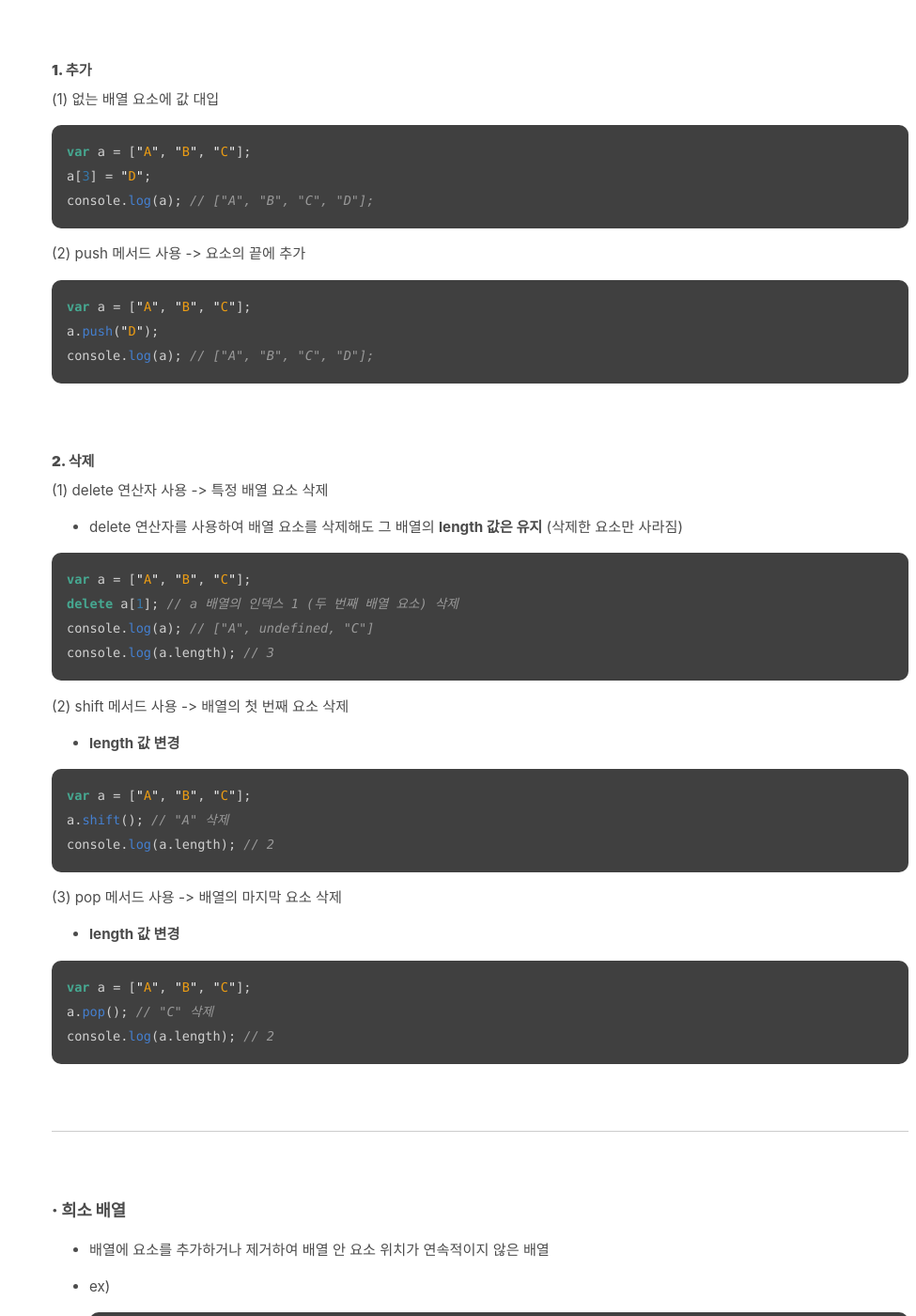
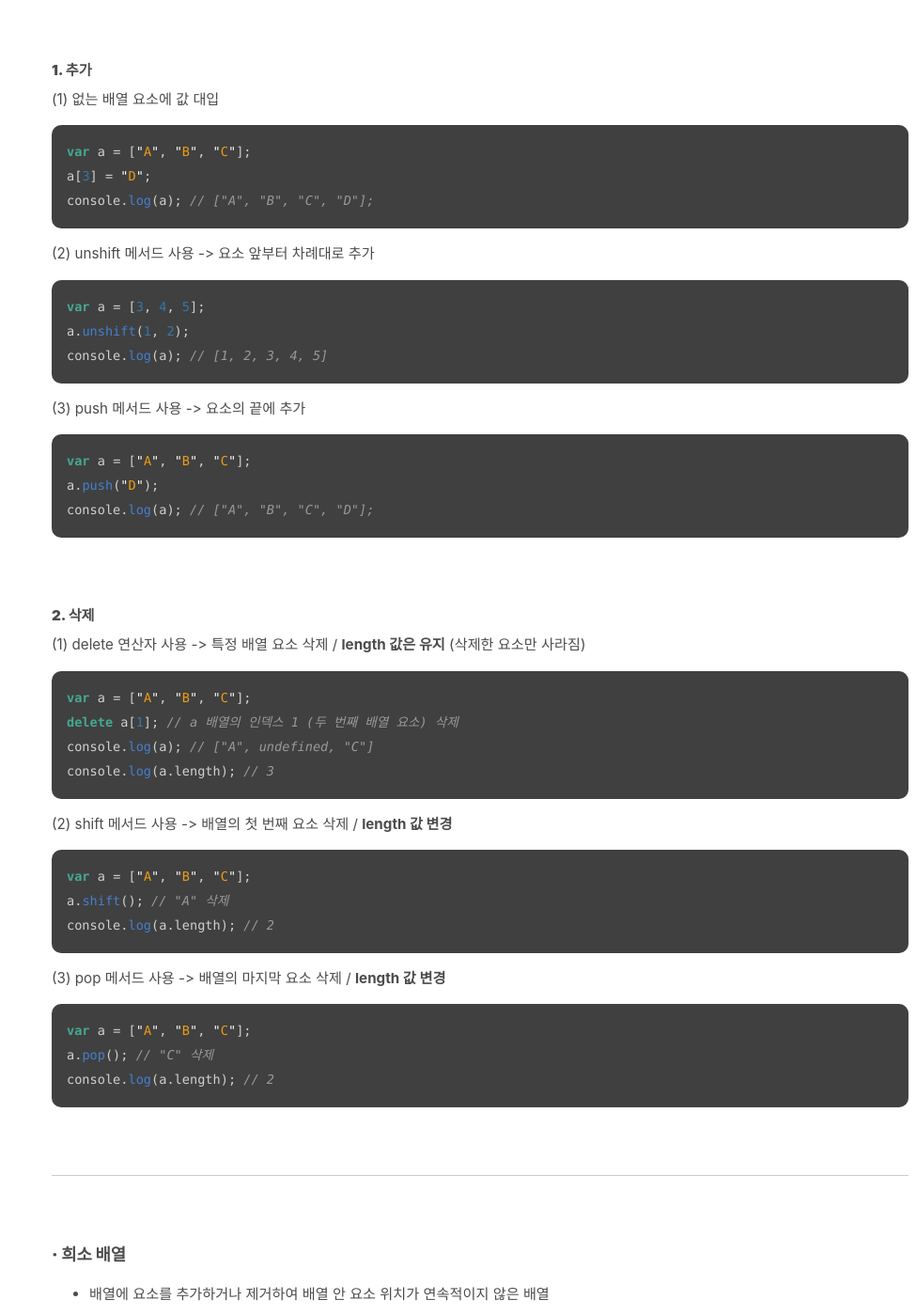
Before and after one commit to absolutelyfullycapable/absolutelyfullycapable.github.io, a Jekyll site: the page built from _posts/2021-01-14-javascript-배열.md, in a window 1280 px wide and 1400 px high, scrolled down 2825 px. Shown: the whole window at 94% size, without its empty margins (305-1280 px from the left). Built offline with Jekyll 4.4.1, drawn with Linux system fonts in a browser that asks for light colours.

Commit message:
modify 2020-01-14 post

````diff
--- a/_posts/2021-01-14-javascript-배열.md
+++ b/_posts/2021-01-14-javascript-배열.md
@@ -135,7 +135,15 @@ a[3] = "D";
 console.log(a); // ["A", "B", "C", "D"];
 ```
 
-(2) push 메서드 사용 -> 요소의 끝에 추가
+(2) unshift 메서드 사용 -> 요소 앞부터 차례대로 추가
+
+```js
+var a = [3, 4, 5];
+a.unshift(1, 2);
+console.log(a); // [1, 2, 3, 4, 5]
+```
+
+(3) push 메서드 사용 -> 요소의 끝에 추가
 
 ```js
 var a = ["A", "B", "C"];
@@ -147,9 +155,7 @@ console.log(a); // ["A", "B", "C", "D"];
 
 #### **2. 삭제**
 
-(1) delete 연산자 사용 -> 특정 배열 요소 삭제
-
-- delete 연산자를 사용하여 배열 요소를 삭제해도 그 배열의 **length 값은 유지** (삭제한 요소만 사라짐)
+(1) delete 연산자 사용 -> 특정 배열 요소 삭제 / **length 값은 유지** (삭제한 요소만 사라짐)
 
 ```js
 var a = ["A", "B", "C"];
@@ -158,9 +164,7 @@ console.log(a); // ["A", undefined, "C"]
 console.log(a.length); // 3
 ```
 
-(2) shift 메서드 사용 -> 배열의 첫 번째 요소 삭제
-
-- **length 값 변경**
+(2) shift 메서드 사용 -> 배열의 첫 번째 요소 삭제 / **length 값 변경**
 
 ```js
 var a = ["A", "B", "C"];
@@ -168,9 +172,7 @@ a.shift(); // "A" 삭제
 console.log(a.length); // 2
 ```
 
-(3) pop 메서드 사용 -> 배열의 마지막 요소 삭제
-
-- **length 값 변경**
+(3) pop 메서드 사용 -> 배열의 마지막 요소 삭제 / **length 값 변경**
 
 ```js
 var a = ["A", "B", "C"];
````
